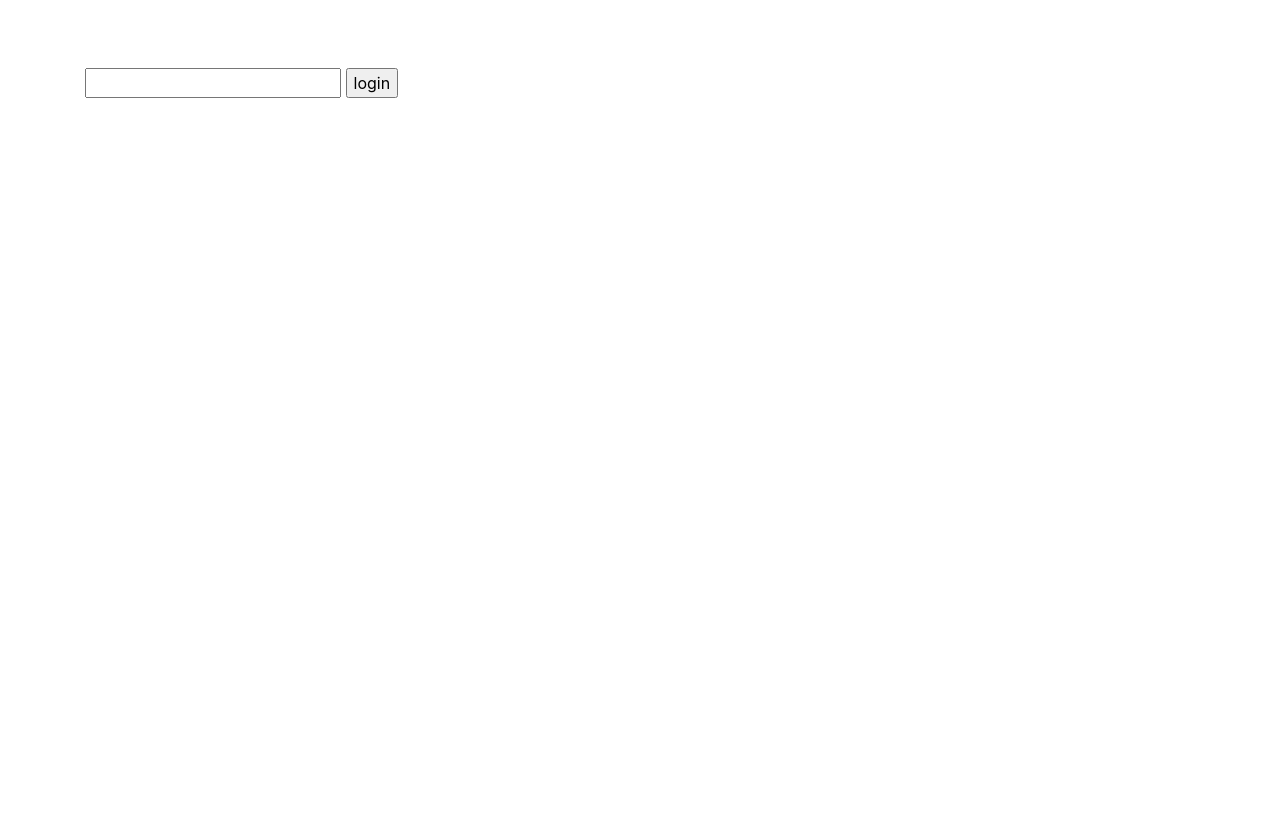
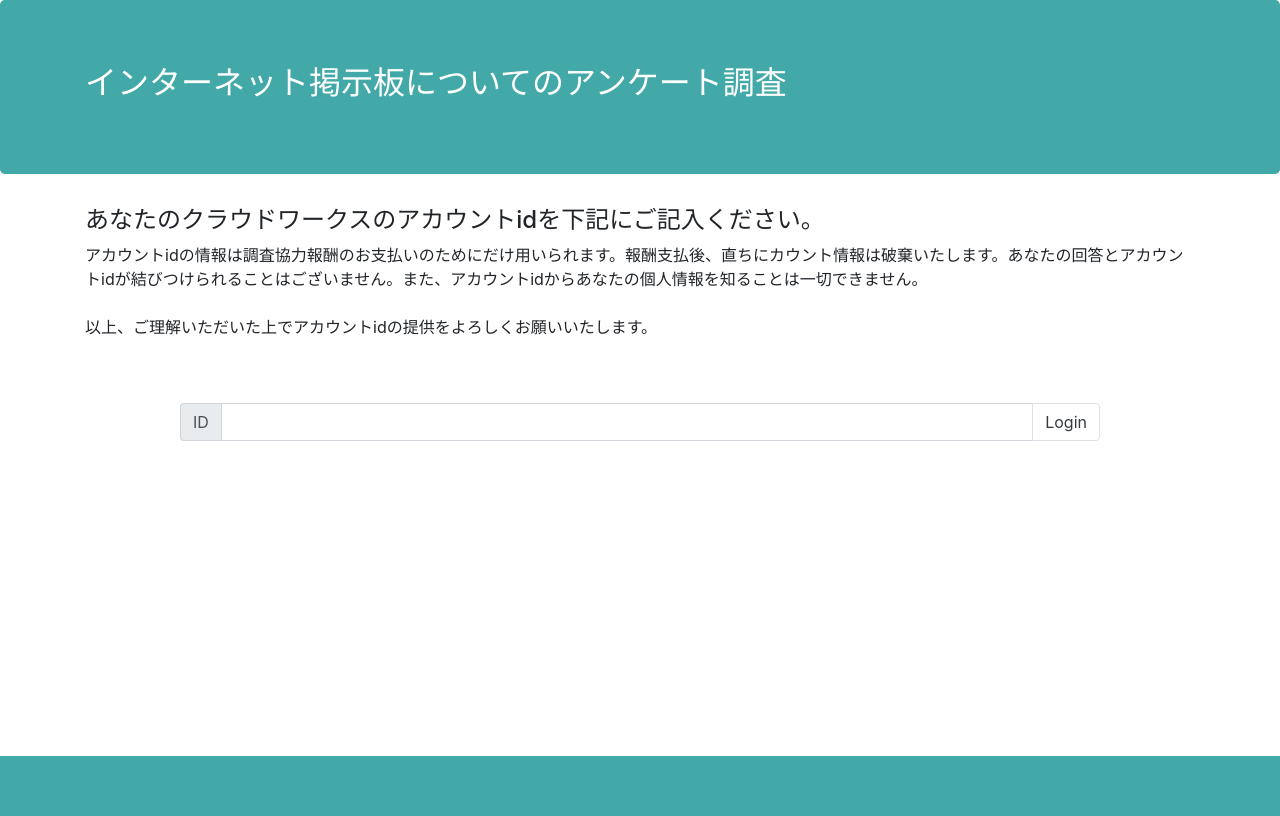
Before and after one commit to nakam0t0/questions, a Flask app: page / in a window 1280 px wide. Before the commit the page is almost empty. Before the commit the page ends 98 px from the top, so only its background shows below. Run offline with Flask 2, Linux system fonts and the light colour scheme; some libraries are stand-ins or nearby versions.

Commit message:
lauout and top

```diff
--- a/questions/static/css/style.css
+++ b/questions/static/css/style.css
@@ -1,37 +1,24 @@
 body {
-    background-color: #FFF;
     width: 100%;
     position: relative;
     height: auto !important;
     height: 100%;
     min-height: 100%;
-    padding-top: 60px;
-    padding-bottom: 60px;
 }
-/*#header {
-    text-align: center;
-    color: #FFF;
-    font-size: 36px;
-    background-color: #58F;
-    position: fixed;
-    top: 0;
+#content {
+    min-height: calc(100vh - 60px);
+}
+#footer {
+    background-color: #42a9a8 !important;
+    color: #FFF!important;
     width: 100%;
     height: 60px;
 }
-#header:hover {
-    color: #58F;
-    background-color: #FFF;
-}
-#footer {
-    color: #000000;
-    background-color: #FFF;
-    position: fixed;
-    bottom: 0;
-    width: 100%;
-    height: 45px;
-}
-#footer:hover {
-    background-color: #E7FFFF;
+
+.jumbotron {
+     background-color: #42a9a8 !important;
+     color: #FFF!important;
+
 }
 .like_jumbotron {
      margin: 30px 0px;
@@ -54,4 +41,4 @@
 }
 .left {
      text-align: left;
-}*/
+}
--- a/questions/templates/layout.html
+++ b/questions/templates/layout.html
@@ -8,29 +8,28 @@
         <meta name="viewport" content="width=device-width, initial-scale=1">
     </head>
     <body>
-        <div class="head">
+        <div id="content">
+            <div class="jumbotron">
                 <div class="container">
-                <div class="like_jumbotron">
-                    <h2 id="header">{{ header }}</h2>
-                </div>
+                    <h2>{{ header }}</h2>
                 </div>
             </div>
 
-
             <div class="container">
                 {% for message in get_flashed_messages() %}
+                <div class="alert alert-success" role="alert">
                     {{ message }}
+                </div>
                 {% endfor %}
 
                 {% block body %}
                 {% endblock %}
             </div>
+        </div>
 
-        <div class="foot">
-            <div class="container">
-                <div class="right">
-                    <p style="text-align: right;">{{ footer }}</p>
-                </div>
+        <div id="footer">
+            <div class="container right">
+                <p>{{ footer }}</p>
             </div>
         </div>
     </body>
--- a/questions/templates/top.html
+++ b/questions/templates/top.html
@@ -1,7 +1,24 @@
 {% extends "layout.html" %}
 {% block body %}
-    <form action="{{ url_for('login') }}" method="post">
-        <input type="text" name="user_name" required>
-        <input type="submit" value="login">
-    </form>
+<h4>
+    あなたのクラウドワークスのアカウントidを下記にご記入ください。
+</h4>
+<p>
+アカウントidの情報は調査協力報酬のお支払いのためにだけ用いられます。報酬支払後、直ちにカウント情報は破棄いたします。あなたの回答とアカウントidが結びつけられることはございません。また、アカウントidからあなたの個人情報を知ることは一切できません。<br><br>以上、ご理解いただいた上でアカウントidの提供をよろしくお願いいたします。
+</p>
+<br>
+<br>
+<div class="row">
+    <div class="col-10 offset-1 col-lg-10 offset-lg-1">
+        <form action="{{ url_for('login') }}" method="post">
+            <div class="input-group">
+                <span class="input-group-addon">ID</span>
+                <input type="text" class="form-control" name="user_name" required>
+                <span class="input-group-btn">
+                    <button type="submit" class="btn page-link text-dark d-inline-block">Login</button>
+                </span>
+            </div>
+        </form>
+    </div>
+</div>
 {% endblock %}
--- a/questions/views.py
+++ b/questions/views.py
@@ -20,14 +20,12 @@
 
 @app.route('/')
 def top():
-    header = ''
+    header = 'インターネット掲示板についてのアンケート調査'
     footer = ''
     return render_template('top.html', header=header, footer=footer)
 
 @app.route('/login', methods=['POST'])
 def login():
-    header = ''
-    footer = ''
     uname = request.form['user_name']
     if db.session.query(Answer).filter(Answer.user_name==uname).count():
         flash('おかえりなさい' + uname + 'さん')
@@ -44,16 +42,14 @@
 
 @app.route('/logout')
 def logout():
-    header = ''
-    footer = ''
     session.pop('user_name', None)
     flash('ログアウトしました')
-    return render_template('top.html')
+    return redirect(url_for('top'))
 
 @app.route('/question')
 @login_required
 def question():
-    header = ''
+    header = 'インターネット掲示板についてのアンケート調査'
     footer = ''
     uname = session.get('user_name')
     user = db.session.query(Answer).filter(Answer.user_name==uname).first()
@@ -62,8 +58,6 @@
 @app.route('/answer', methods=['POST'])
 @login_required
 def answer():
-    header = ''
-    footer = ''
     answer = db.session.query(Answer).filter(Answer.user_name==session.get('user_name')).first()
     for i in range(app.config['QUESTION_NUMBER']):
         exec('answer.question%d = request.form[\'q\' + str(i)] ' % (i))
@@ -77,8 +71,8 @@
 def show():
     answers = Answer.query.all()
     data = {}
-    header = '管理者ページ'
-    footer = 'アンケート調査'
+    header = '管理画面 - インターネット掲示板についてのアンケート調査'
+    footer = ''
     return render_template('admin.html', answers = answers, header=header, footer=footer)
 
 @app.route('/output', methods=['POST'])
```
Also changed, not shown: questions/questions.db. Lines whose indentation alone changed are shown as unchanged.
